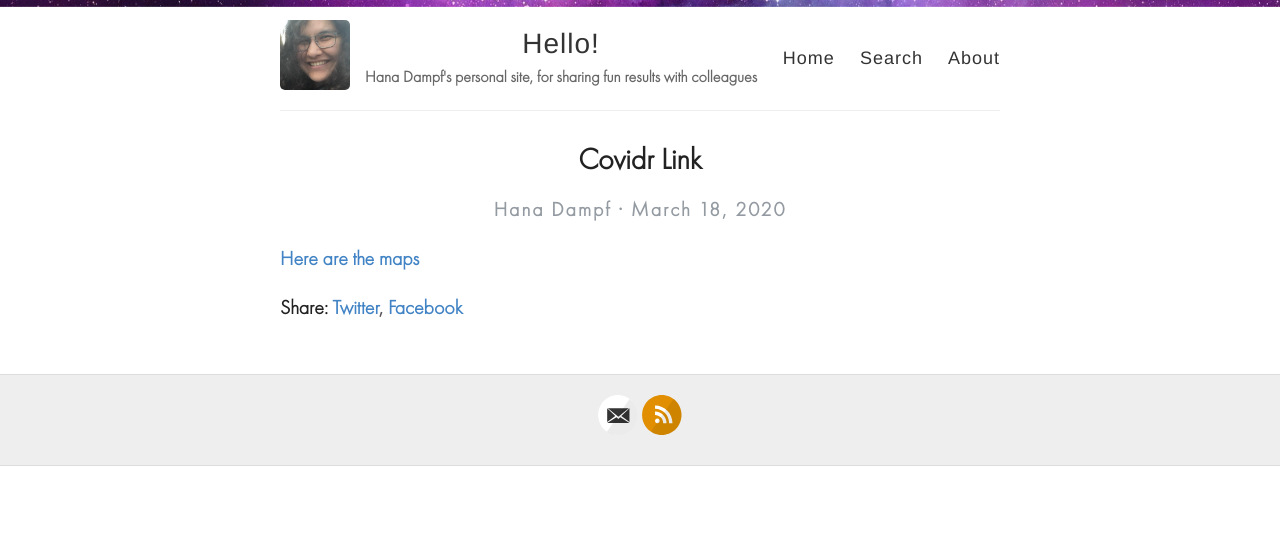
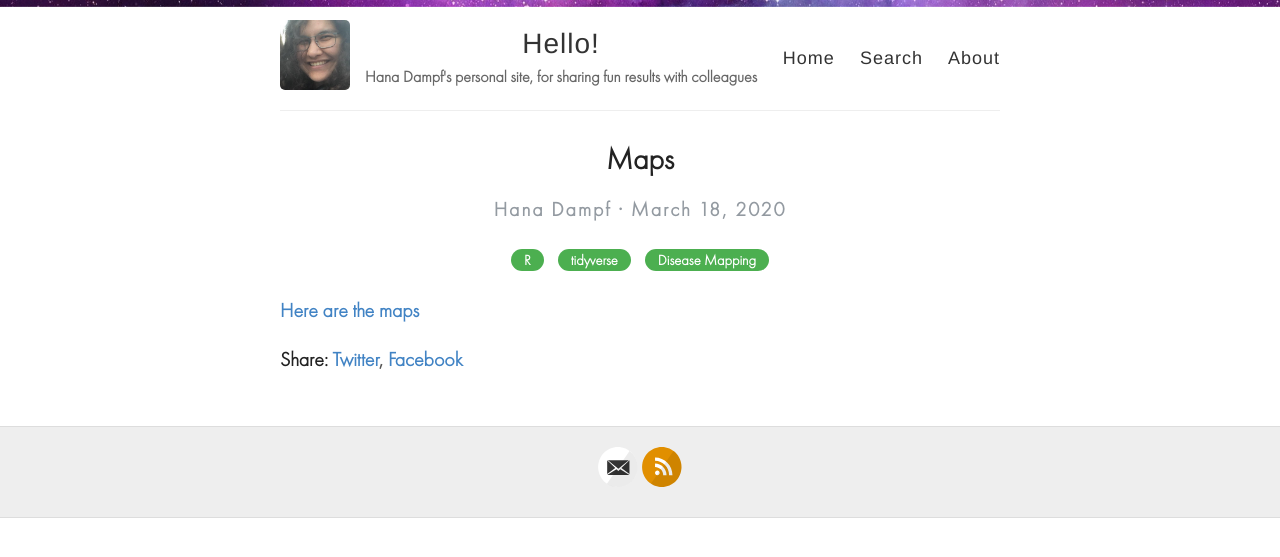
Before and after one commit to hana-dampf/hana-dampf.github.io, a Jekyll site: the page built from _posts/2020-03-18-CovidR-Link.md, in a window 1280 px wide. Shown: the top 557 px of the page. Built offline with Jekyll 4.4.1, drawn with Linux system fonts in a browser that asks for light colours; our own code applies the rules of GitHub Pages for plain Markdown files; comment, search, counter and statistics services are not loaded.

Commit message:
Update 2020-03-18-CovidR-Link.md

```diff
--- a/_posts/2020-03-18-CovidR-Link.md
+++ b/_posts/2020-03-18-CovidR-Link.md
@@ -1 +1,7 @@
+---
+layout: post
+title: "Maps"
+categories: [R, tidyverse, Disease Mapping]
+---
+
 [Here are the maps](/GItTest.html)
```
